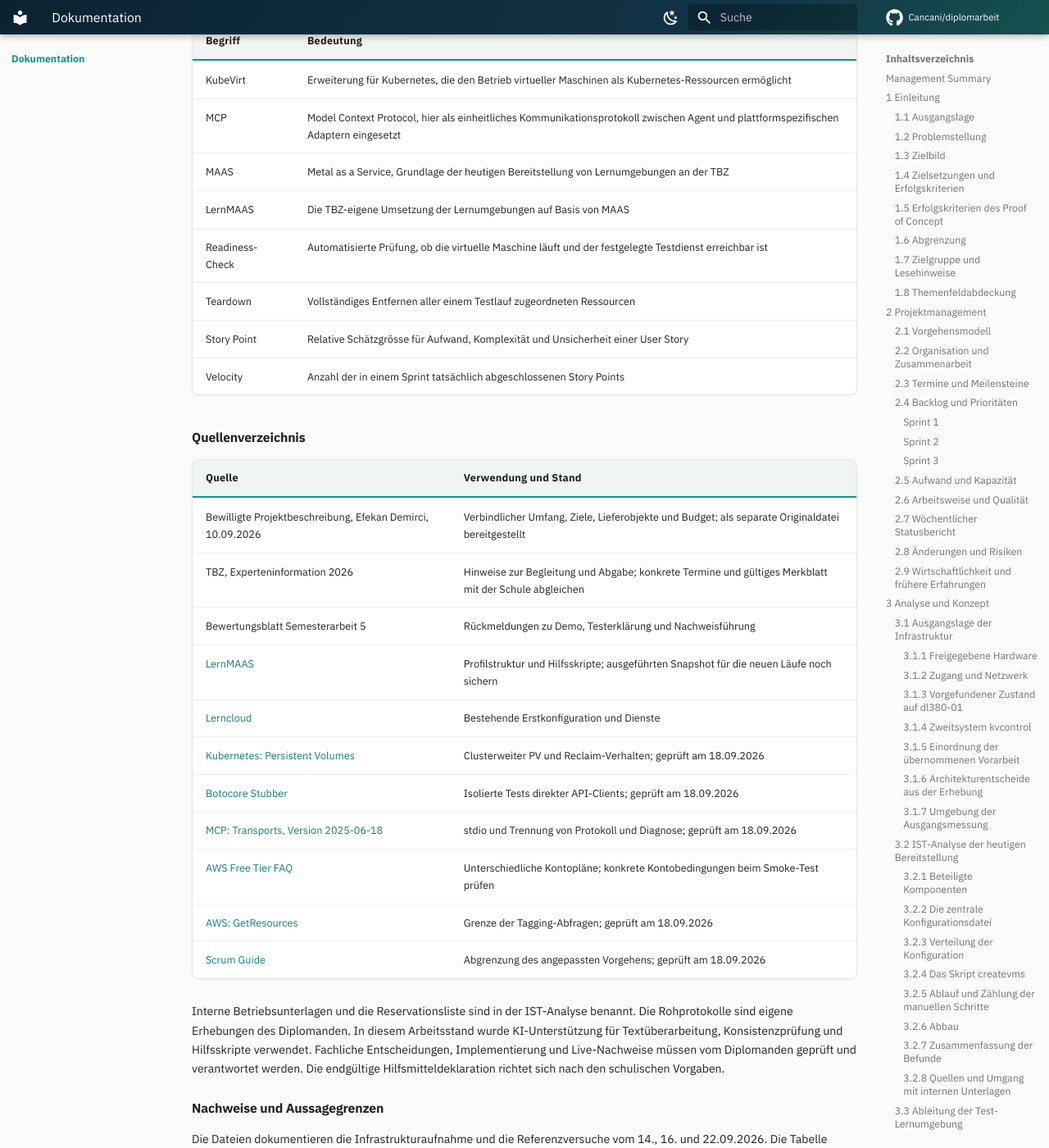
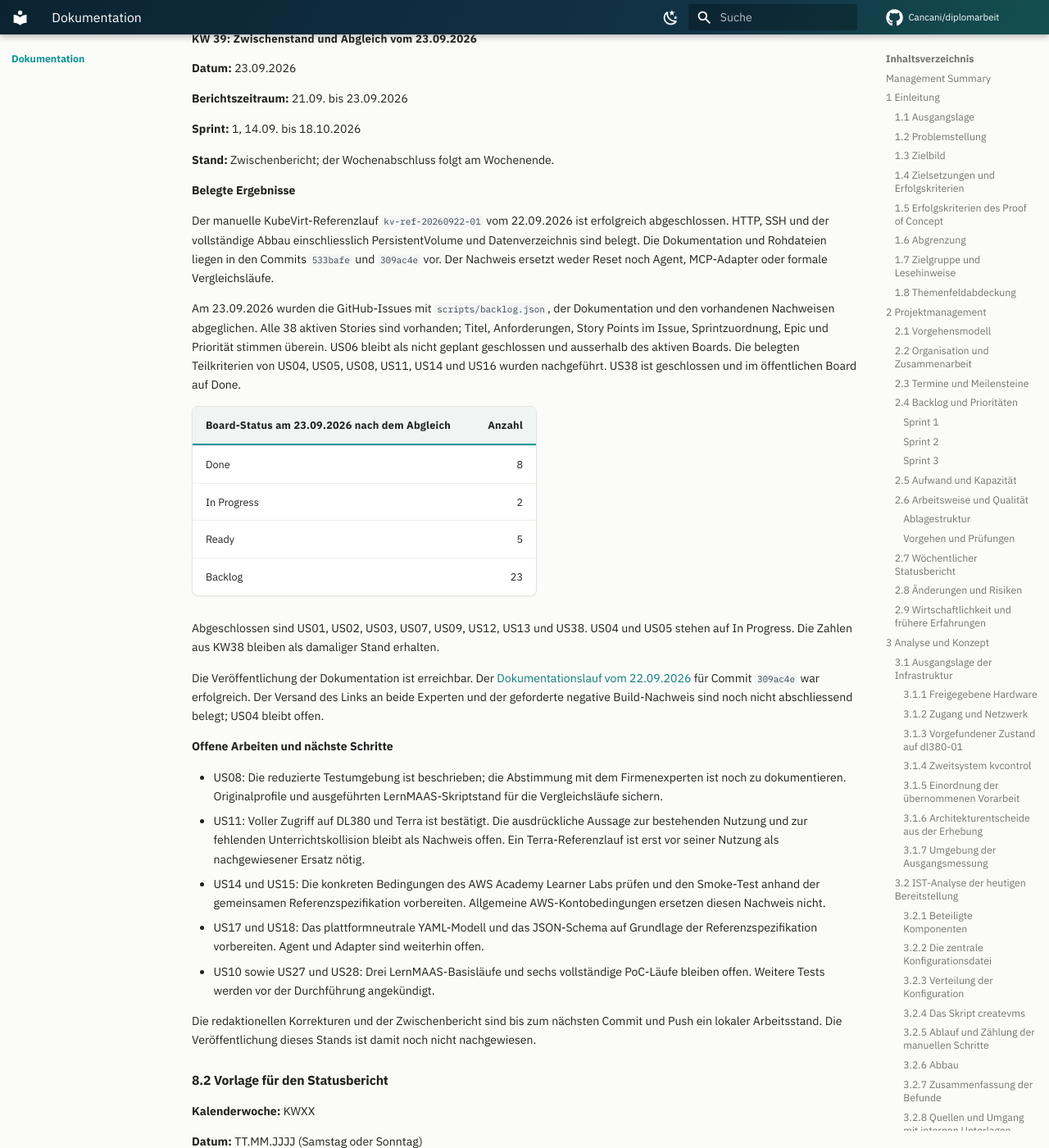
Before and after one commit to Cancani/diplomarbeit, an MkDocs documentation site: the page built from docs/dokumentation.md, in a window 1280 px wide and 1400 px high, scrolled down 46148 px. Shown: the whole window at 82% size. Built offline with MkDocs 1.6.1 and Material for MkDocs 9.7.7, drawn with Linux system fonts in a browser that asks for light colours; comment, search, counter and statistics services are not loaded; some of the changed text lies outside the part shown.

Commit message:
docs(fix): Projektstand, Backlog und Issue-Nachweise abgleichen

```diff
--- a/docs/dokumentation.md
+++ b/docs/dokumentation.md
@@ -1,7 +1,7 @@
 # Diplomarbeit: Agentenbasierte Hybrid-Cloud-Bereitstellung von Lernumgebungen mit Kubernetes, KubeVirt und MCP
 
 !!! info "Lesehinweis"
-    Arbeitsstand vom 22.09.2026. Die Infrastrukturaufnahme und ein manueller KubeVirt-Referenzlauf mit HTTP, SSH und vollständiger Ressourcenbereinigung liegen vor. Agent, Adapter und formale Vergleichsmessungen sind noch offen. Planung und Entwürfe sind als solche gekennzeichnet.
+    Arbeitsstand vom 23.09.2026. Die Infrastrukturaufnahme und ein manueller KubeVirt-Referenzlauf mit HTTP, SSH und vollständiger Ressourcenbereinigung liegen vor. Agent, Adapter und formale Vergleichsmessungen sind noch offen. Planung und Entwürfe sind als solche gekennzeichnet.
 
 | | |
 | --- | --- |
@@ -164,7 +164,7 @@ Die Epics bündeln Initialisierung (E1), IST-Aufnahme (E2), lokale Plattform (E3
 | US02 | Öffentlich einsehbares Project Board | E1 | 2 | Must |
 | US03 | Vorlagen, Labels, Milestones und Regeln | E1 | 1 | Must |
 | US04 | Dokumentation über GitHub Pages | E1 | 2 | Must |
-| US05 | Wöchentlicher Statusbericht am Sonntag | E1 | 1 | Must |
+| US05 | Wöchentlicher Statusbericht am Wochenende | E1 | 1 | Must |
 | US07 | IST-Analyse der heutigen Bereitstellung | E2 | 2 | Must |
 | US08 | Test-Lernumgebung aus m239, m254 und m426 ableiten | E2 | 3 | Must |
 | US09 | Messkonzept mit identischen Start- und Endkriterien | E2 | 3 | Must |
@@ -235,6 +235,21 @@ Für die Schätzung verwende ich 1, 2, 3, 5 und 8 Punkte. US01 dient mit zwei Pu
 
 ### 2.6 Arbeitsweise und Qualität
 
+#### Ablagestruktur {#ordner}
+
+| Ablage | Inhalt und Stand |
+| --- | --- |
+| `docs/dokumentation.md` | Zentrale fachliche Dokumentation einschliesslich Architekturentscheiden, Messplan, Laufberichten, Statusberichten und späterem Runbook; Diagramme als Mermaid |
+| `docs/nachweise/` und `docs/messungen/` | Rohprotokolle, ausgeführte Manifeste und weitere Nachweisdateien; Einordnung und Ergebnisse stehen in der zentralen Dokumentation |
+| `docs/index.md`, `docs/stylesheets/` und `docs/javascripts/` | Einstiegsseite und Darstellung der veröffentlichten Dokumentation |
+| `scripts/` | Backlog sowie Hilfswerkzeuge für Issues, Project Board, Repository-Prüfung und HTTP-Beobachtung |
+| `tests/` | Vorhandene Tests für die Hilfswerkzeuge; noch keine Tests einer implementierten Agentenlösung |
+| `.github/`, `mkdocs.yml` und `requirements-docs.txt` | Issue-Vorlagen, Veröffentlichung und Build-Konfiguration |
+
+Fachmodell, JSON-Schema, Agent, Zustandsspeicher und MCP-Adapter sind geplante Laufzeitkomponenten. Ihre Quellcodeablage wird mit der Implementierung in Sprint 2 festgelegt; sie ist noch nicht als vorhandene Lösung ausgewiesen.
+
+#### Vorgehen und Prüfungen
+
 Zu Sprintbeginn werden Ziel, Abhängigkeiten und verfügbare Zeit geprüft. Höchstens zwei Issues stehen gleichzeitig auf In Progress. Ich arbeite direkt auf main und halte zusammengehörige Änderungen in kleinen, nachvollziehbaren Commits fest. Vor dem Commit prüfe ich die Änderungen lokal. Die Commit-Nachricht beschreibt die Änderung und nennt bei Bedarf die zugehörige User Story.
 
 Eine Story ist fertig, wenn ihre Akzeptanzkriterien erfüllt sind, die Änderung geprüft ist und der passende Nachweis vorliegt. Bei Infrastrukturarbeiten ist das ein Protokoll vom Zielsystem. Ein erfolgreicher Dokumentationsbuild beweist keine funktionierende Infrastruktur. Offene Nachweise werden ausdrücklich benannt.
@@ -286,7 +301,7 @@ Vor der Umsetzung wurde erhoben, welche Infrastruktur tatsächlich zur Verfügun
 
 #### 3.1.1 Freigegebene Hardware
 
-Für die Diplomarbeit habe ich vollen Zugang zur Hardware und darf den DL385 sowie die Terra-Rechner vollumfänglich nutzen. Es besteht keine ausstehende Nutzungsfreigabe für diese Maschinen.
+Für die Diplomarbeit habe ich vollen Zugang zur Hardware und darf den DL380 sowie die Terra-Rechner vollumfänglich nutzen. Es besteht keine ausstehende Nutzungsfreigabe für diese Maschinen.
 
 Die folgenden technischen Werte sind durch die Systemaufnahme der Hosts `dl380-01` und `kvcontrol` belegt. Hostnamen und Messwerte werden entsprechend den Rohprotokollen angegeben.
 
@@ -583,7 +598,7 @@ Die Adresse der Maschine wechselt. Während des Commissionings lautete sie `10.0
 
 Die Erstkonfiguration wird bei jedem Lauf von Hand eingefügt. Der Bereitstellungsdialog enthält ein Textfeld für cloud-init. Der im beobachteten Dialog eingefügte Inhalt wird dadurch nicht automatisch zusammen mit dem Modulprofil versioniert oder geprüft. Ein Tippfehler wird deshalb erst erkennbar, wenn die Maschine später nicht das erwartete Verhalten zeigt.
 
-Der Lauf belegt zugleich, dass sich über dieses Textfeld derselbe prüfbare Dienst einrichten lässt wie auf der Zielplattform dieser Arbeit. Damit ist das einheitliche Endkriterium des Messkonzepts auf beiden Seiten herstellbar. Die Prüfung ergab die erwartete Antwort des Testdienstes über Port 8080. Für die Vergleichsläufe ist `lernumgebung bereit` als gemeinsamer Antwortinhalt festgelegt. Der KubeVirt-Referenzversuch verwendete `testvm bereit`.
+Der Lauf belegt zugleich, dass sich über dieses Textfeld derselbe prüfbare Dienst einrichten lässt wie auf der Zielplattform dieser Arbeit. Damit ist das einheitliche Endkriterium des Messkonzepts auf beiden Seiten herstellbar. Die Prüfung ergab die erwartete Antwort des Testdienstes über Port 8080. Für die Vergleichsläufe ist `lernumgebung bereit` als gemeinsamer Antwortinhalt festgelegt. Der erste KubeVirt-Versuch vom 14.09.2026 verwendete `testvm bereit`; der Referenzlauf vom 22.09.2026 lieferte bereits `lernumgebung bereit`.
 
 #### 3.2.6 Abbau
 
@@ -646,7 +661,7 @@ Die Testumgebung übernimmt ausgewählte Merkmale aus m239, m254 und m426. Sie b
 | Dienst | HTTP, Gastport 8080 | Status 200 und Antwort `lernumgebung bereit`, abschliessender Zeilenumbruch zulässig |
 | Nutzbarkeit | VM läuft und Dienstprüfung erfolgreich | Externe Adresse und Port sind plattformspezifisch |
 
-Der KubeVirt-Referenzversuch verwendete 2 GiB RAM und 10 GiB Datenträger. Die Vergleichsläufe verwenden den festgelegten Systemdatenträger von 12 GiB. Bei EC2 sind CPU und RAM an Instanztypen gebunden. Der Adapter ordnet die Mindestanforderung einem unterstützten Typ zu und protokolliert dessen tatsächliche Kapazitäten. Für MAAS werden die Einheiten des verwendeten API-Aufrufs vor der Messung geprüft. Ungültige oder nicht unterstützte Anforderungen werden vor der Bereitstellung abgewiesen.
+Der erste KubeVirt-Versuch vom 14.09.2026 verwendete 2 GiB RAM und 10 GiB Datenträger. Der erfolgreiche Referenzlauf vom 22.09.2026 verwendete bereits 12 GiB und den gemeinsamen HTTP-Antwortinhalt `lernumgebung bereit`. Die Vergleichsläufe verwenden ebenfalls den festgelegten Systemdatenträger von 12 GiB. Bei EC2 sind CPU und RAM an Instanztypen gebunden. Der Adapter ordnet die Mindestanforderung einem unterstützten Typ zu und protokolliert dessen tatsächliche Kapazitäten. Für MAAS werden die Einheiten des verwendeten API-Aufrufs vor der Messung geprüft. Ungültige oder nicht unterstützte Anforderungen werden vor der Bereitstellung abgewiesen.
 
 NFS, Samba, Docker, Kubernetes innerhalb der Gast-VM und die Modul-Repositories werden nicht übernommen. Ihre bestehende Einbindung würde zusätzlichen Konfigurationsaufwand erzeugen, der für den Lebenszyklusnachweis nicht nötig ist. Diese Dienste wären grundsätzlich auch in der Cloud möglich.
 
@@ -728,13 +743,15 @@ AWS ist die zweite Zielplattform. Ausschlaggebend sind die vorhandenen Kenntniss
 | Kosten | Höchstens CHF 50 privat, keine Kosten für die TBZ | Kontoplan, Budgetwährung, Guthabenlaufzeit und erwartete Bruttokosten |
 | Vollständiger Abbau | Ressourceninventar und typspezifische API-Prüfungen | Endzustände und Abhängigkeiten im Smoke-Test |
 
-Der Antrag sieht einen Student-Account vor. Beim Smoke-Test werden das tatsächlich verwendete AWS-Angebot, dessen Berechtigungen und Kostenbedingungen dokumentiert. Eine allfällige Abweichung vom Antrag wird mit den Experten geklärt.
+Der Antrag sieht einen Student-Account vor. Als Zugang ist das AWS Academy Learner Lab vorgesehen. Dessen tatsächliche Berechtigungen und Kostenbedingungen sind noch nicht geprüft. Beim Smoke-Test werden das konkret verwendete Angebot und seine Bedingungen dokumentiert. Eine allfällige Abweichung vom Antrag wird mit den Experten geklärt.
 
 #### 3.6.2 Kostenkontrolle und Smoke-Test
 
 Vor dem ersten Aufbau werden Region, Kontoplan, Quotas, API-Rechte, Instanztyp, AMI-ID, Datenträger und Netzwerkressourcen protokolliert. Die geschätzten Kosten enthalten alle geplanten kostenpflichtigen Bestandteile, beispielsweise auch öffentliche IPv4-Adressen. Preise und Umrechnung werden zum Testdatum festgehalten; pauschale Gratisannahmen reichen nicht.
 
-Warnschwellen sollen bei einem Gegenwert von CHF 25 und CHF 40 liegen. Eine Warnung ist keine harte Kostensperre. AWS unterscheidet Free- und Paid-Pläne mit unterschiedlichen Bedingungen bei erschöpftem Guthaben. Massgeblich ist der tatsächliche Kontoplan. Verbrauch vor Anrechnung von Credits und effektiv belastete Kosten werden getrennt ausgewiesen. [AWS Free Tier FAQ](https://aws.amazon.com/free/free-tier-faqs/)
+Warnschwellen sollen bei einem Gegenwert von CHF 25 und CHF 40 liegen. Eine Warnung ist keine harte Kostensperre. Für das Learner Lab werden Guthaben, Währung, Laufzeit, Verbrauchsanzeige und verfügbare Warnmöglichkeiten im konkreten Angebot geprüft. Allgemeine Angaben zu regulären AWS-Kontoplänen gelten nicht als Nachweis für die Lab-Bedingungen. Verbrauch vor Anrechnung von Credits und effektiv belastete Kosten werden getrennt ausgewiesen; nicht verfügbare Angaben oder Warnfunktionen bleiben ausdrücklich als solche dokumentiert.
+
+Vor dem ersten Aufbau werden ausserdem die Sitzungsdauer, die Erneuerung temporärer Zugangsdaten, erlaubte Regionen und Ressourcen, benötigte API-Rechte sowie Quotas geprüft. Der vorbereitete Ablauf umfasst eine VM nach der Referenzspezifikation, HTTP und SSH, ein Ressourceninventar vor dem Löschen sowie typspezifische Abbaukontrollen. Neue Tests werden vor ihrer Durchführung angekündigt.
 
 Der Smoke-Test erzeugt eine einzelne VM, prüft SSH und HTTP und entfernt anschliessend sämtliche erzeugten Ressourcen. Das Inventar enthält auch Nebenressourcen wie eigene Security Groups, Volumes oder Adressen, soweit sie tatsächlich angelegt wurden. Geteilte Basisressourcen bleiben dokumentiert bestehen. Der Smoke-Test ist noch offen und ersetzt weder den automatisierten Durchstich in Sprint 2 noch die drei formalen AWS-Läufe.
 
@@ -823,7 +840,7 @@ Der Messplan beschreibt die Vorbereitung und Durchführung der Vergleichsläufe
 | Reihenfolge | Aufgabe | Warum nötig | Fertig, wenn |
 | --- | --- | --- | --- |
 | 1 | Referenzspezifikation und Skriptstand sichern | Einheitliche Kapazitäten, Einheiten und Dienstprüfungen ermöglichen einen nachvollziehbaren Vergleich | Spezifikation versioniert, Originalprofile und tatsächlich ausgeführtes `createvms` mit vollständigem Commit und SHA-256 archiviert |
-| 2 | KubeVirt-Referenztest durchführen, US38 | SSH, Zeitgrenzen und vollständiger Abbau sind bisher nicht durchgängig belegt | Aufbau, HTTP- und SSH-Prüfung sowie Inventar vor und nach Abbau vorhanden |
+| 2 | KubeVirt-Referenztest, US38 | Am 22.09.2026 erfolgreich durchgeführt; Grundlage für den lokalen Adapter | Aufbau, HTTP, SSH und vollständiger Abbau einschliesslich PV und Datenverzeichnis belegt; siehe [Referenzlauf](#kv-ref-20260922-01) |
 | 3 | AWS-Smoke-Test, US15 | Konto, Rechte, Quotas, Kosten und technische Eignung sind noch nicht nachgewiesen | Eine passende VM erreichbar, Kontobedingungen dokumentiert, alle erzeugten Ressourcen entfernt |
 | 4 | Drei LernMAAS-Basisläufe, US10 | Aufbaudauer bis zur HTTP-Bereitschaft und aktive Bedienzeit getrennt erfassen | Drei Protokolle mit derselben Messgrenze, HTTP-Polling und Ressourcenabschluss |
 | 5 | Lokalen Lebenszyklus und AWS-Durchstich entwickeln, Sprint 2 | Früher Nachweis der Architektur und der Cloud-Anbindung | Lokal create/status/reset/status/delete mit Readiness; AWS automatisiert create/status/delete |
@@ -1057,7 +1074,7 @@ Eine erfolgreiche API-Abfrage mit `--ignore-not-found` lieferte keinen Test-PV m
 
 **Rohdateien**
 
-Die Nachweise werden gemeinsam mit dem ausgeführten Manifest unter `docs/messungen/laeufe/kv-ref-20260922-01/` versioniert. Das Commit des Nachweispakets gehört zum Abschluss von US38.
+Die Nachweise sind gemeinsam mit dem ausgeführten Manifest unter `docs/messungen/laeufe/kv-ref-20260922-01/` im Commit `309ac4e` versioniert. Der zugehörige Dokumentationsstand liegt im Commit `533bafe` vor. US38 ist nach dem Abgleich am 23.09.2026 abgeschlossen.
 
 | Nachweis | Dateien |
 | --- | --- |
@@ -1092,7 +1109,7 @@ Jeden Samstag oder Sonntag halte ich fest, was ich in der vergangenen Woche erle
 | Kalenderwoche | Bericht |
 | --- | --- |
 | KW38 | [14.09. bis 19.09.2026: Projektstart und Grundlagen](#statusbericht-kw38) |
-| KW39 | Noch nicht erstellt |
+| KW39 | [Zwischenstand vom 23.09.2026](#statusbericht-kw39); Wochenabschluss noch offen |
 | KW40 | Noch nicht erstellt |
 | KW41 | Noch nicht erstellt |
 | KW42 | Noch nicht erstellt |
@@ -1123,7 +1140,7 @@ In der ersten Projektwoche habe ich die Projektorganisation eingerichtet, die vo
 | Projektorganisation | Repository strukturiert und das öffentliche Project Board eingerichtet. User Stories, Akzeptanzkriterien, Prioritäten und Sprintzuordnung sind erfasst. Das Board zeigt Story Points sowie geplante Start- und Enddaten. |
 | Dokumentation | Die zentrale Dokumentation mit Projektplanung, Analyse, Architekturentwurf und Messkonzept aufgebaut. Die Veröffentlichung über GitHub Pages ist eingerichtet; US04 steht weiterhin auf In Progress. Alle Wochenberichte werden direkt in dieser Datei geführt. |
 | IST-Analyse | Die heutige Bereitstellung mit MAAS, LernMAAS, Profilen und Shellskripten untersucht. Aufbau, manuelle Bedienhandlungen, Abbau und mögliche Teilfehler sind beschrieben. |
-| Lokale Infrastruktur | Voller Zugang zum DL385 und den Terra-Rechnern sowie deren vollumfängliche Nutzung für die Diplomarbeit sind bestätigt. Die vorhandenen Systeme sowie den Kubernetes-Cluster und KubeVirt untersucht und dokumentiert. Die Storage-Eigenschaften und die nötige gesonderte Prüfung der PersistentVolumes sind erfasst. |
+| Lokale Infrastruktur | Voller Zugang zum DL380 und den Terra-Rechnern sowie deren vollumfängliche Nutzung für die Diplomarbeit sind bestätigt. Die vorhandenen Systeme sowie den Kubernetes-Cluster und KubeVirt untersucht und dokumentiert. Die Storage-Eigenschaften und die nötige gesonderte Prüfung der PersistentVolumes sind erfasst. |
 | Erste praktische Versuche | LernMAAS-Abläufe protokolliert. Auf KubeVirt wurde eine Referenz-VM gestartet und eine erfolgreiche HTTP-Antwort nachgewiesen. Für einen vollständigen Referenznachweis fehlen noch der SSH-Nachweis und die lückenlose Prüfung des Abbaus. |
 | Test-Lernumgebung | Eine reduzierte Testumgebung aus den Merkmalen von m239, m254 und m426 beschrieben. Die Spezifikation umfasst eine Ubuntu-VM, festgelegte Mindestressourcen, SSH-Zugang und einen HTTP-Testdienst. |
 | Messkonzept | Gemeinsame Start- und Endkriterien, getrennte Erfassung von aktiver Bedienzeit und Wartezeit sowie die Ressourcenprüfung nach dem Abbau festgelegt. Messplan und Protokollvorlage sind vorbereitet. |
@@ -1158,6 +1175,43 @@ Abgeschlossen sind US01 (Repository), US02 (Project Board), US03 (Vorlagen und R
 - Die bisherigen Versuche liefern noch keine vollständige Vergleichsserie. Insbesondere fehlen durchgängige Readiness-Zeitpunkte, belastbar gemessene aktive Bedienzeiten und vollständige Abbaunachweise.
 - Agent, JSON-Schema und MCP-Adapter sind noch zu implementieren. Die drei formalen PoC-Läufe je Zielplattform folgen nach der Umsetzung.
 - Die Roadmap-Ansicht benötigt noch die Zuordnung der vorhandenen Datumsfelder, damit die geplanten Zeiträume als Balken angezeigt werden.
+
+#### KW 39: Zwischenstand und Abgleich vom 23.09.2026 {#statusbericht-kw39}
+
+**Datum:** 23.09.2026
+
+**Berichtszeitraum:** 21.09. bis 23.09.2026
+
+**Sprint:** 1, 14.09. bis 18.10.2026
+
+**Stand:** Zwischenbericht; der Wochenabschluss folgt am Wochenende.
+
+**Belegte Ergebnisse**
+
+Der manuelle KubeVirt-Referenzlauf `kv-ref-20260922-01` vom 22.09.2026 ist erfolgreich abgeschlossen. HTTP, SSH und der vollständige Abbau einschliesslich PersistentVolume und Datenverzeichnis sind belegt. Die Dokumentation und Rohdateien liegen in den Commits `533bafe` und `309ac4e` vor. Der Nachweis ersetzt weder Reset noch Agent, MCP-Adapter oder formale Vergleichsläufe.
+
+Am 23.09.2026 wurden die GitHub-Issues mit `scripts/backlog.json`, der Dokumentation und den vorhandenen Nachweisen abgeglichen. Alle 38 aktiven Stories sind vorhanden; Titel, Anforderungen, Story Points im Issue, Sprintzuordnung, Epic und Priorität stimmen überein. US06 bleibt als nicht geplant geschlossen und ausserhalb des aktiven Boards. Die belegten Teilkriterien von US04, US05, US08, US11, US14 und US16 wurden nachgeführt. US38 ist geschlossen und im öffentlichen Board auf Done.
+
+| Board-Status am 23.09.2026 nach dem Abgleich | Anzahl |
+| --- | ---: |
+| Done | 8 |
+| In Progress | 2 |
+| Ready | 5 |
+| Backlog | 23 |
+
+Abgeschlossen sind US01, US02, US03, US07, US09, US12, US13 und US38. US04 und US05 stehen auf In Progress. Die Zahlen aus KW38 bleiben als damaliger Stand erhalten.
+
+Die Veröffentlichung der Dokumentation ist erreichbar. Der [Dokumentationslauf vom 22.09.2026](https://github.com/Cancani/diplomarbeit/actions/runs/35772702901) für Commit `309ac4e` war erfolgreich. Der Versand des Links an beide Experten und der geforderte negative Build-Nachweis sind noch nicht abschliessend belegt; US04 bleibt offen.
+
+**Offene Arbeiten und nächste Schritte**
+
+- US08: Die reduzierte Testumgebung ist beschrieben; die Abstimmung mit dem Firmenexperten ist noch zu dokumentieren. Originalprofile und ausgeführten LernMAAS-Skriptstand für die Vergleichsläufe sichern.
+- US11: Voller Zugriff auf DL380 und Terra ist bestätigt. Die ausdrückliche Aussage zur bestehenden Nutzung und zur fehlenden Unterrichtskollision bleibt als Nachweis offen. Ein Terra-Referenzlauf ist erst vor seiner Nutzung als nachgewiesener Ersatz nötig.
+- US14 und US15: Die konkreten Bedingungen des AWS Academy Learner Labs prüfen und den Smoke-Test anhand der gemeinsamen Referenzspezifikation vorbereiten. Allgemeine AWS-Kontobedingungen ersetzen diesen Nachweis nicht.
+- US17 und US18: Das plattformneutrale YAML-Modell und das JSON-Schema auf Grundlage der Referenzspezifikation vorbereiten. Agent und Adapter sind weiterhin offen.
+- US10 sowie US27 und US28: Drei LernMAAS-Basisläufe und sechs vollständige PoC-Läufe bleiben offen. Weitere Tests werden vor der Durchführung angekündigt.
+
+Die redaktionellen Korrekturen und der Zwischenbericht sind bis zum nächsten Commit und Push ein lokaler Arbeitsstand. Die Veröffentlichung dieses Stands ist damit noch nicht nachgewiesen.
 
 ### 8.2 Vorlage für den Statusbericht {#statusvorlage}
 
```
Also changed, not shown: 2 other files.
